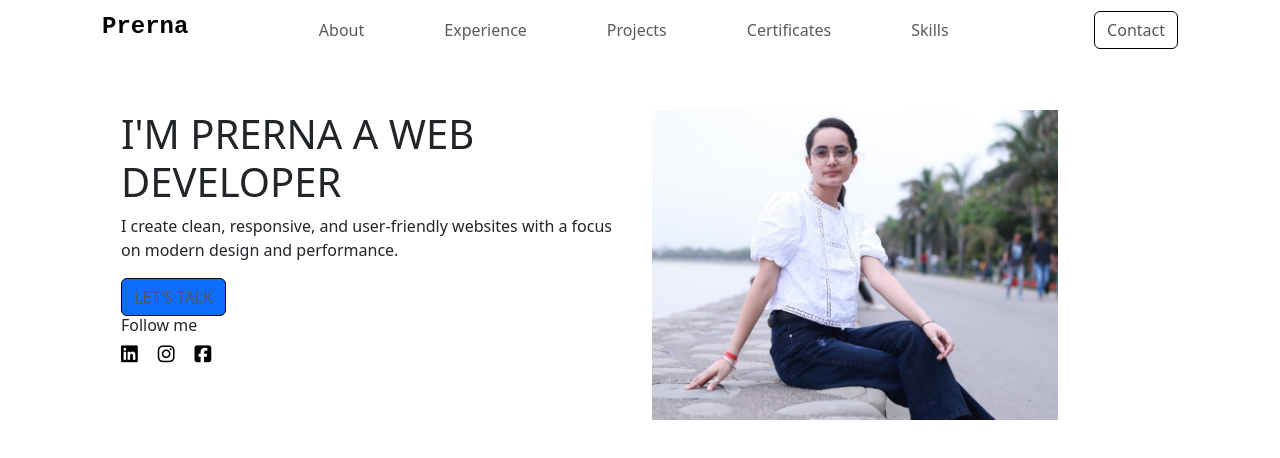
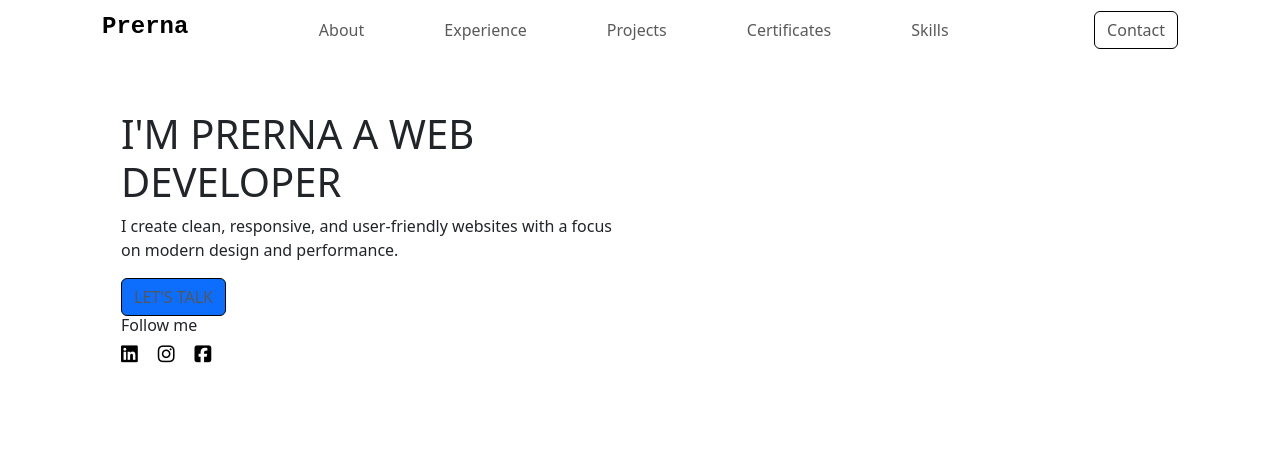
Before and after one commit to prerna-999/Portfolio, a React (Vite) app: page / in a window 1280 px wide. Shown: the top 458 px of the page. Built offline with nearby package versions, Linux system fonts and the light colour scheme.

Commit message:
delete info

```diff
--- a/src/Components/Banner.jsx
+++ b/src/Components/Banner.jsx
@@ -1,6 +1,6 @@
 
 
-import prerna from '../assets/images/prerna.jpg';
+// import prerna from '../assets/images/prerna.jpg';
 import '../assets/variableCSS/Banner.css';
 
 export const Banner = ({ title, description, buttonText, socialLinks }) => {
@@ -27,7 +27,7 @@ export const Banner = ({ title, description, buttonText, socialLinks }) => {
                         </div>
                     </div>
                     <div className="col-6">
-                        <img src={prerna} alt="Prerna" className='image' />
+                        {/* <img src={prerna} alt="Prerna" className='image' /> */}
                     </div>
                 </div>
             </div>
```
Also changed, not shown: src/assets/images/prerna.jpg (deleted).
